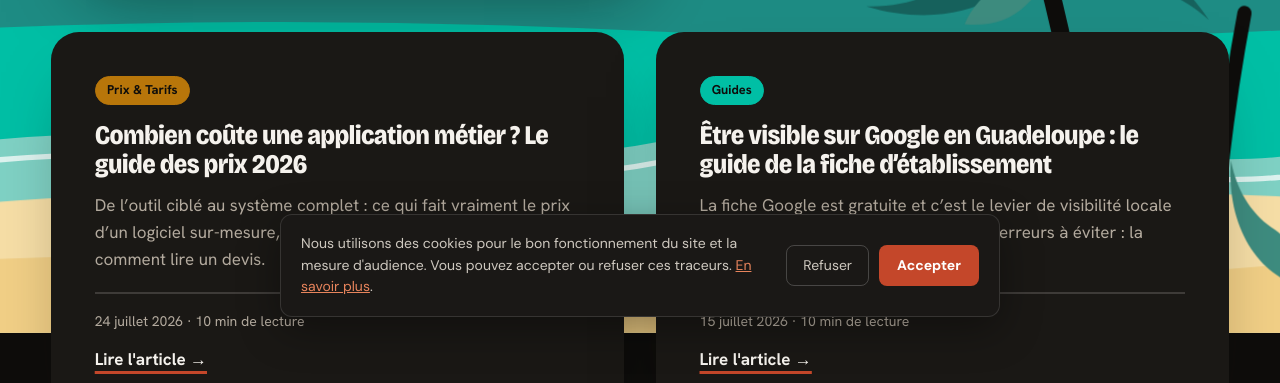
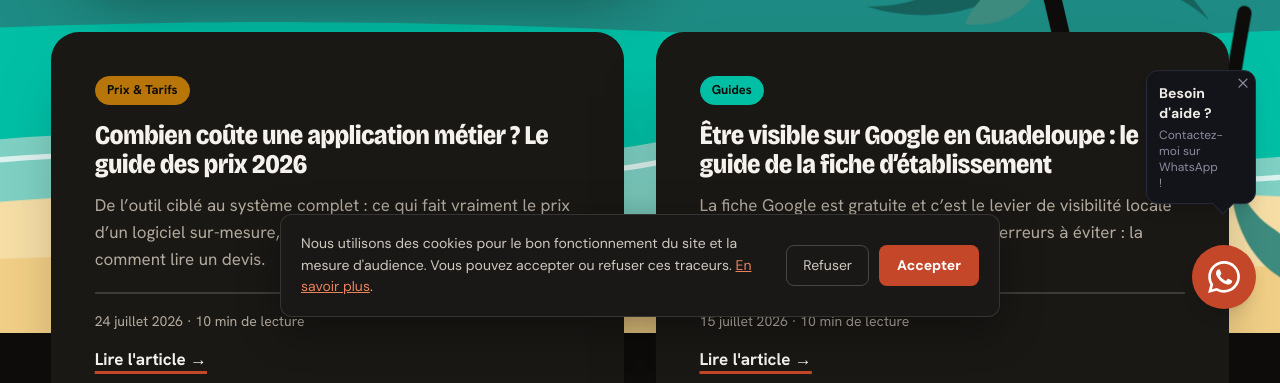
Before and after one commit to solyb971/Wbesite, a Next.js app: page /blog in a window 1280 px wide. Shown: the part 467-850 px from the top of the page. Built offline with nearby package versions, Linux system fonts and the light colour scheme; no server answers.

Commit message:
feat(site): bulle WhatsApp de retour, visible seulement en fin de page sur l'accueil, /merci et le blog

```diff
--- a/src/app/(voyage)/layout.tsx
+++ b/src/app/(voyage)/layout.tsx
@@ -1,16 +1,16 @@
-import { ClientLegalExtras } from "@/components/site/ClientOnlyComponents"
+import { ClientExtrasVoyage } from "@/components/site/ClientOnlyComponents"
 import "./voyage.css"
 
 /**
- * Accueil « voyage » : sa navigation, son pied de page et son défilement lui
- * sont propres (voir components/voyage), d'où un groupe de routes à part.
- * Le bandeau de consentement et la mesure d'audience, eux, restent.
+ * Pages « voyage » (accueil, /merci, index du blog) : navigation, pied de page et
+ * défilement propres (voir components/voyage), d'où un groupe de routes à part.
+ * Bandeau de consentement, mesure d'audience et bulle WhatsApp (en fin de page).
  */
 export default function AccueilLayout({ children }: { children: React.ReactNode }) {
   return (
     <>
       {children}
-      <ClientLegalExtras />
+      <ClientExtrasVoyage />
     </>
   )
 }
--- a/src/components/site/ClientOnlyComponents.tsx
+++ b/src/components/site/ClientOnlyComponents.tsx
@@ -11,12 +11,15 @@ export function ClientBackground() {
 }
 
 /**
- * Accueil : la page porte son propre défilement (Lenis) et son contact, donc ni
- * défilement global ni bulle WhatsApp — mais le consentement et la mesure restent.
+ * Accueil, /merci et index du blog : ces pages portent leur propre défilement,
+ * donc pas de défilement global. Consentement et mesure restent ; la bulle
+ * WhatsApp n'apparaît qu'à la fin de la page (contact de l'accueil, sinon pied de
+ * page), pour ne pas se superposer aux animations.
  */
-export function ClientLegalExtras() {
+export function ClientExtrasVoyage() {
   return (
     <>
+      <WhatsAppButton apparitionApres="#contact, footer" />
       <CookieConsent />
       <GoogleAnalytics />
     </>
--- a/src/components/site/WhatsAppButton.tsx
+++ b/src/components/site/WhatsAppButton.tsx
@@ -1,35 +1,71 @@
 "use client"
 
 import { useState, useEffect } from "react"
+import { usePathname } from "next/navigation"
 import { X, MessageCircle } from "lucide-react"
 
 interface WhatsAppButtonProps {
   phoneNumber?: string
   message?: string
+  /**
+   * Sélecteur de l'élément à partir duquel le bouton apparaît (le premier trouvé
+   * dans la page), par exemple la fin du site. Il se retire si l'on remonte
+   * au-dessus. Absent : toujours visible.
+   */
+  apparitionApres?: string
 }
 
 export default function WhatsAppButton({
   phoneNumber = "590690426792",
   message = "Bonjour ! Je suis intéressé(e) par vos services de création de site web.",
+  apparitionApres,
 }: WhatsAppButtonProps) {
   const [isOpen, setIsOpen] = useState(false)
   const [showTooltip, setShowTooltip] = useState(false)
+  const [visible, setVisible] = useState(!apparitionApres)
+  const pathname = usePathname()
 
-  // Afficher le tooltip uniquement sur desktop, après 4 secondes
+  // Apparition à partir de l'élément demandé : visible quand il est à l'écran ou
+  // déjà dépassé, retiré au-dessus. Recalé à chaque page (la mise en page qui
+  // porte le bouton ne se recharge pas d'une page à l'autre).
   useEffect(() => {
+    if (!apparitionApres) return
+    setVisible(false)
+    const cible = document.querySelector(apparitionApres)
+    if (!cible) return setVisible(true)
+    const io = new IntersectionObserver(([e]) => setVisible(e.isIntersecting || e.boundingClientRect.top < 0))
+    io.observe(cible)
+    return () => io.disconnect()
+  }, [apparitionApres, pathname])
+
+  // Masqué, le bouton n'a ni fenêtre ouverte ni infobulle en attente.
+  useEffect(() => {
+    if (!visible) {
+      setIsOpen(false)
+      setShowTooltip(false)
+    }
+  }, [visible])
+
+  // Afficher le tooltip uniquement sur desktop, 4 secondes après l'apparition du bouton
+  useEffect(() => {
+    if (!visible) return
     const isMobile = window.innerWidth < 768
     if (isMobile) return
     const show = setTimeout(() => setShowTooltip(true), 4000)
     const hide = setTimeout(() => setShowTooltip(false), 9000)
     return () => { clearTimeout(show); clearTimeout(hide) }
-  }, [])
+  }, [visible])
+
+  // Tant qu'il n'a pas à paraître, le bouton n'existe pas : aucune animation
+  // (pulsation) ne tourne pendant les scènes de la page.
+  if (!visible) return null
 
   const whatsappUrl = `https://wa.me/${phoneNumber}?text=${encodeURIComponent(message)}`
 
   return (
     <>
       {/* Floating Button */}
-      <div role="complementary" aria-label="Contact rapide" className="fixed bottom-20 sm:bottom-6 right-6 z-50">
+      <div role="complementary" aria-label="Contact rapide" className="fixed bottom-20 sm:bottom-6 right-6 z-50 animate-in fade-in slide-in-from-bottom-4 duration-500">
         {/* Tooltip */}
         {showTooltip && !isOpen && (
           <div className="absolute bottom-full right-0 mb-3 animate-bounce">
```
